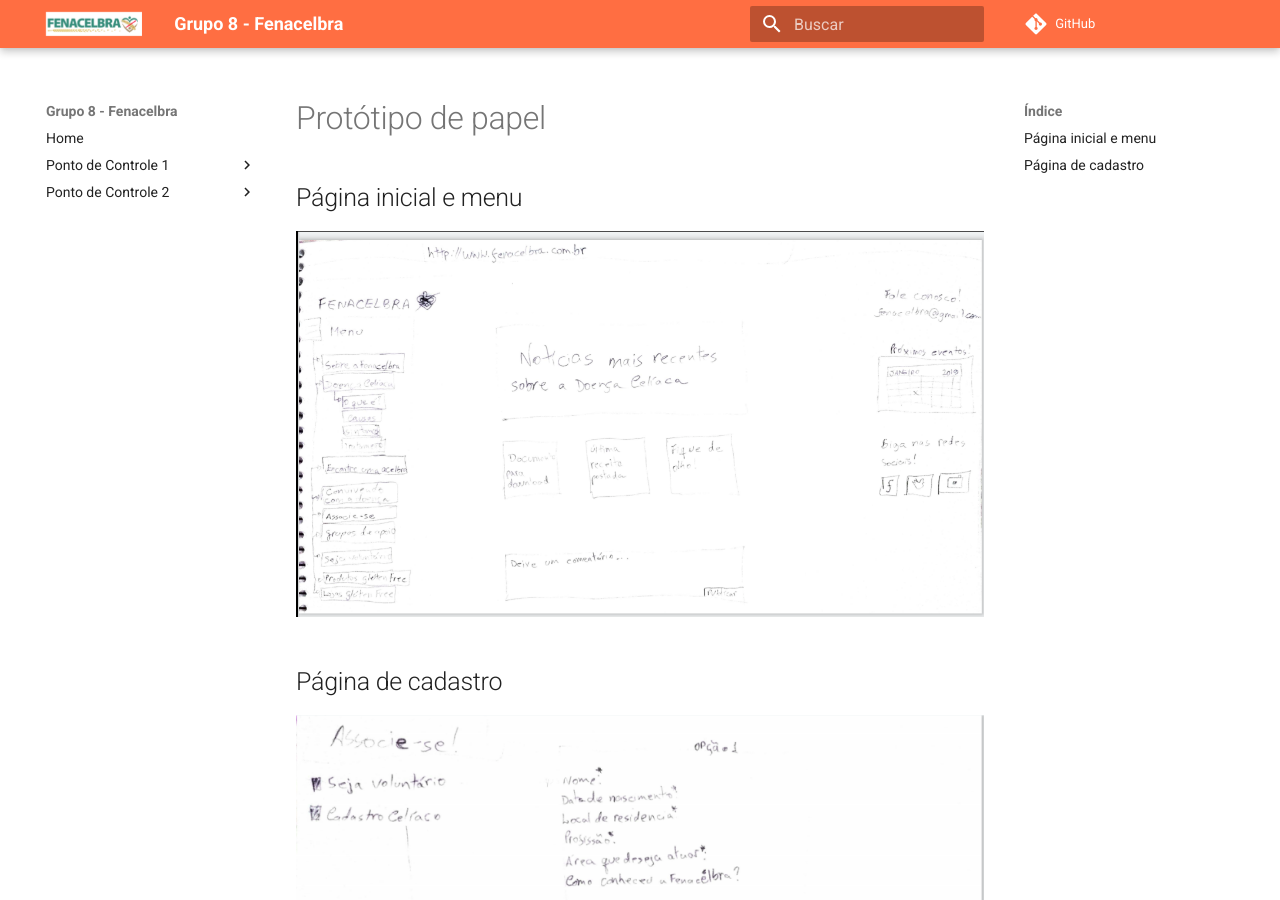
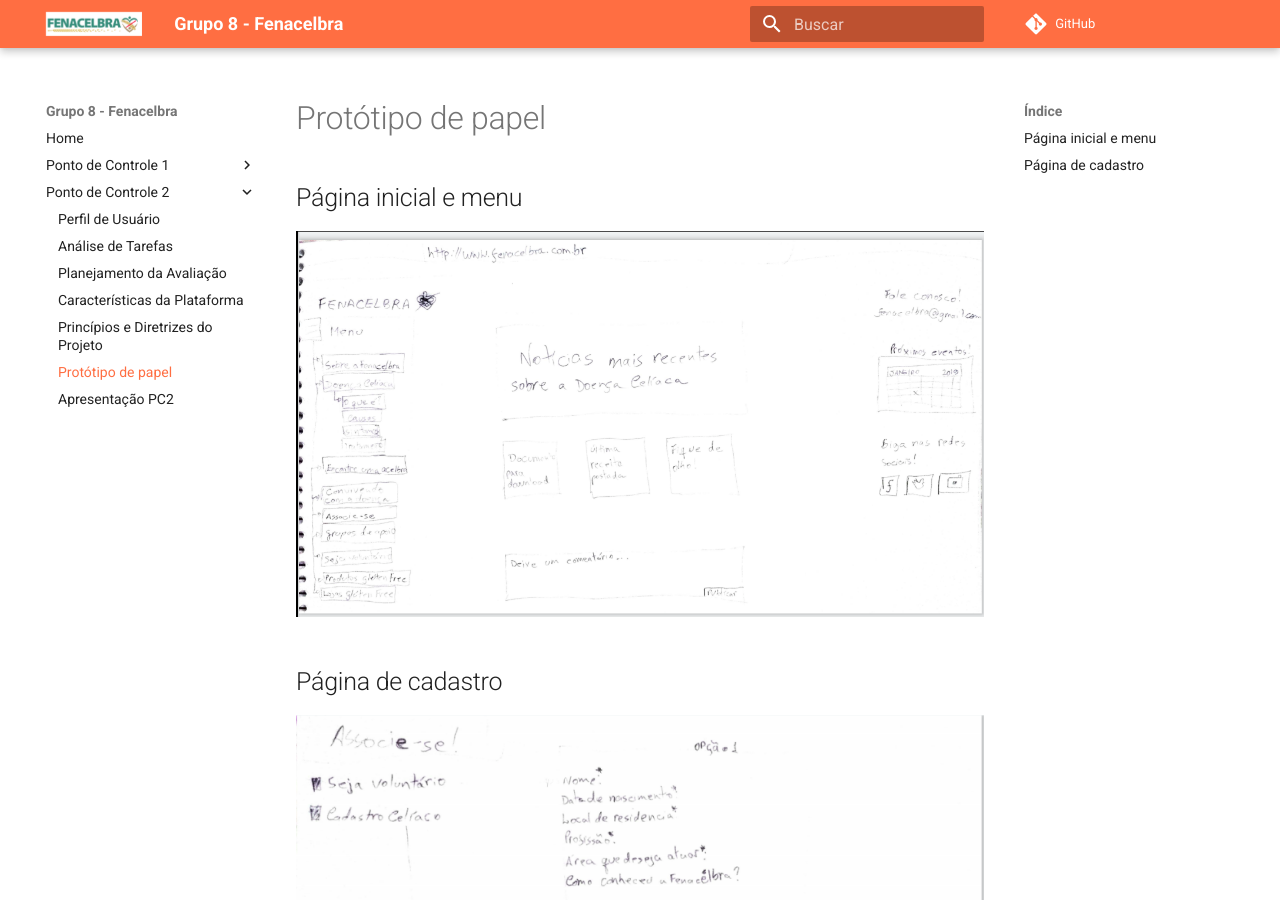
Before and after one commit to Interacao-Humano-Computador/2019.2-FENALCEBRA, an MkDocs documentation site: the page built from docs/ponto_de_controle_2/prototipodepapel.md, in a window 1280 px wide and 900 px high. Built offline with MkDocs 1.6.1 and Material for MkDocs 9.7.7, drawn with Linux system fonts in a browser that asks for light colours; comment, search, counter and statistics services are not loaded.

Commit message:
adicionando Protótipo de papel ao menu

```diff
--- a/mkdocs.yml
+++ b/mkdocs.yml
@@ -15,6 +15,7 @@ nav:
       - Planejamento da Avaliação: 'ponto_de_controle_2/planejamento_avaliacao.md'
       - Características da Plataforma: 'ponto_de_controle_2/caracteristicas_plataforma.md'
       - Princípios e Diretrizes do Projeto: 'ponto_de_controle_2/principios_diretrizes.md'
+      - Protótipo de papel: 'ponto_de_controle_2/prototipodepapel.md'
       - Apresentação PC2: 'ponto_de_controle_2/apresentacaoPc2.md'
 
 theme:
```
